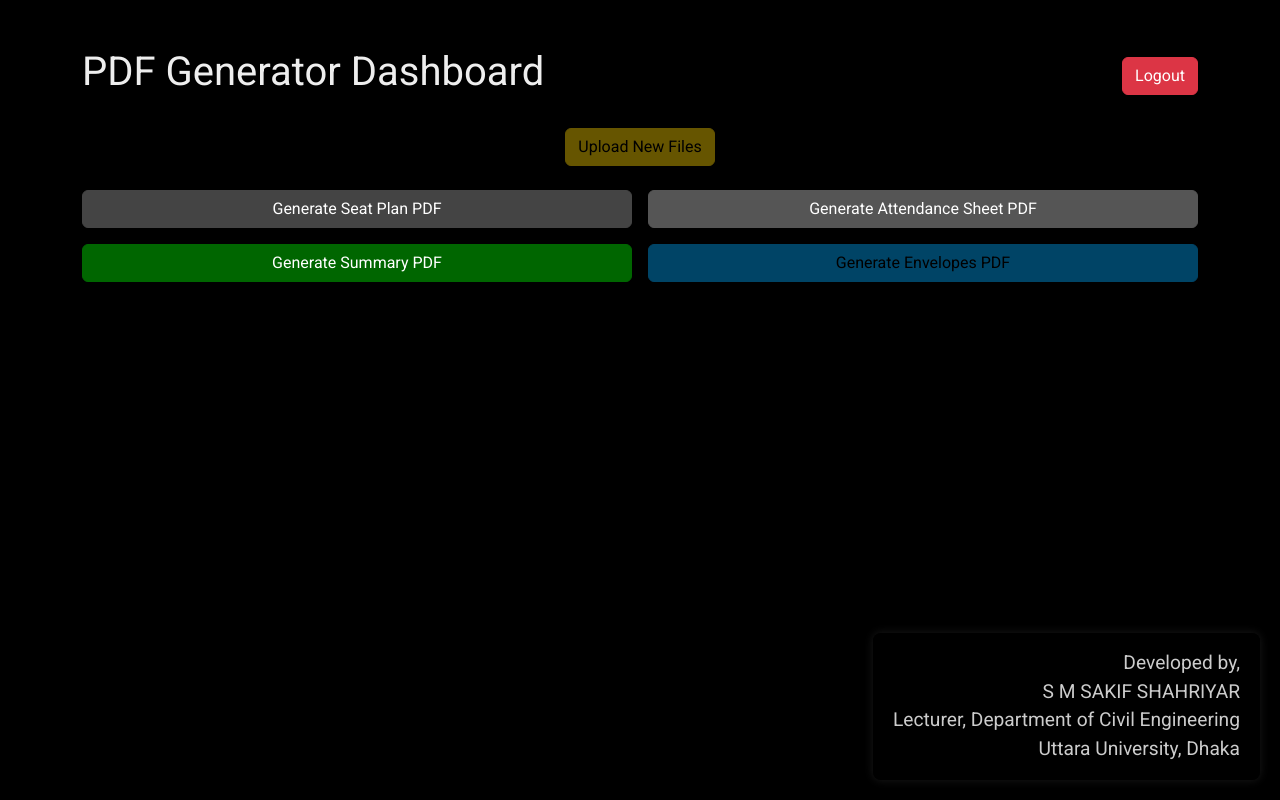
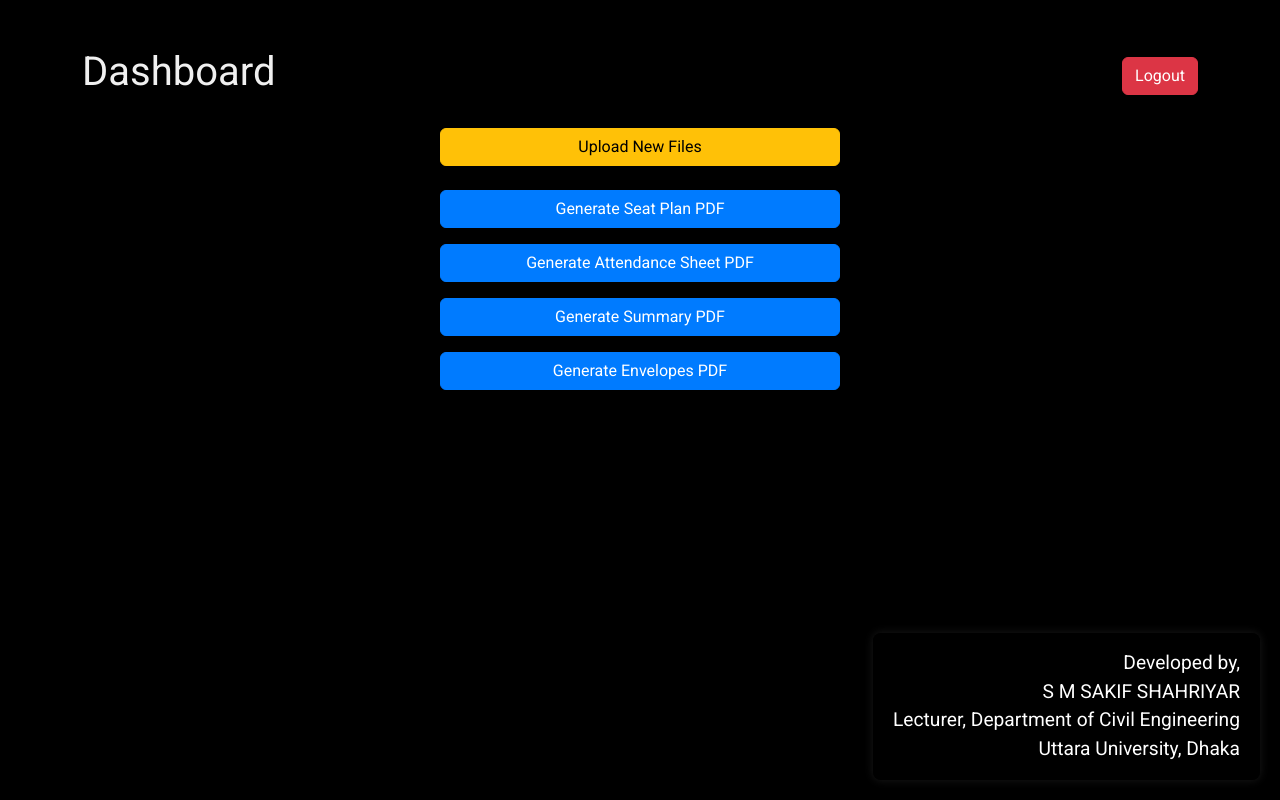
Before and after one commit to SMSakifShahriyar/seatplan_webapp, a Flask app: page /dashboard in a window 1280 px wide. Run offline with Flask 2, Linux system fonts and the light colour scheme; the visitor is signed in with stand-in values (Sample User, id 1).

Commit message:
Update templates with super posh dark theme design

```diff
--- a/templates/base.html
+++ b/templates/base.html
@@ -3,81 +3,53 @@
 <head>
   <meta charset="UTF-8">
   <title>{% block title %}PDF Generator{% endblock %}</title>
-  <!-- Bootstrap CSS (Using Dark theme customization via custom CSS) -->
+  <!-- Bootstrap CSS -->
   <link href="https://cdn.jsdelivr.net/npm/bootstrap@5.3.0/dist/css/bootstrap.min.css" rel="stylesheet">
   <!-- Google Fonts: Roboto -->
   <link href="https://fonts.googleapis.com/css2?family=Roboto:wght@300;400;500&display=swap" rel="stylesheet">
   <style>
-    /* Global dark theme styling */
+    /* Global Dark Theme */
     body {
-      background-color: #000;
-      color: #eee;
+      background-color: #000;  /* Pure black background */
+      color: #f0f0f0;          /* Light text */
       font-family: 'Roboto', sans-serif;
       margin: 0;
-      padding-bottom: 120px; /* for footer space */
+      padding-bottom: 120px;   /* Reserve space for footer */
     }
     a {
-      color: #66afe9;
+      color: #66b0ff;
       text-decoration: none;
     }
     a:hover {
-      color: #99ccff;
+      color: #88caff;
       text-decoration: underline;
     }
     .card {
       background-color: #111;
       border: none;
       border-radius: 10px;
-      box-shadow: 0 0 15px rgba(255, 255, 255, 0.1);
+      box-shadow: 0 0 15px rgba(255,255,255,0.1);
+      color: #f0f0f0;
     }
     .form-control {
       background-color: #222;
       border: 1px solid #444;
-      color: #eee;
+      color: #f0f0f0;
     }
     .form-control::placeholder {
       color: #888;
     }
-    .btn-primary {
-      background-color: #444;
-      border-color: #444;
+    /* Use a consistent button style for all actions */
+    .btn-custom {
+      background-color: #007bff;
+      border-color: #007bff;
+      color: #fff;
     }
-    .btn-primary:hover {
-      background-color: #555;
-      border-color: #555;
+    .btn-custom:hover {
+      background-color: #006ae6;
+      border-color: #006ae6;
     }
-    .btn-secondary {
-      background-color: #555;
-      border-color: #555;
-    }
-    .btn-secondary:hover {
-      background-color: #666;
-      border-color: #666;
-    }
-    .btn-success {
-      background-color: #006600;
-      border-color: #006600;
-    }
-    .btn-success:hover {
-      background-color: #007700;
-      border-color: #007700;
-    }
-    .btn-info {
-      background-color: #004466;
-      border-color: #004466;
-    }
-    .btn-info:hover {
-      background-color: #005577;
-      border-color: #005577;
-    }
-    .btn-warning {
-      background-color: #665500;
-      border-color: #665500;
-    }
-    .btn-warning:hover {
-      background-color: #776600;
-      border-color: #776600;
-    }
+    /* Footer styling */
     .footer {
       position: fixed;
       bottom: 20px;
@@ -87,7 +59,7 @@
       border-radius: 8px;
       box-shadow: 0 0 10px rgba(255,255,255,0.1);
       font-size: 1.2rem;
-      color: #ccc;
+      color: #fff;
       text-align: right;
     }
   </style>
@@ -101,6 +73,7 @@
     Lecturer, Department of Civil Engineering<br>
     Uttara University, Dhaka
   </div>
+  <!-- Bootstrap Bundle with Popper -->
   <script src="https://cdn.jsdelivr.net/npm/bootstrap@5.3.0/dist/js/bootstrap.bundle.min.js"></script>
   {% block scripts %}{% endblock %}
 </body>
--- a/templates/dashboard.html
+++ b/templates/dashboard.html
@@ -3,25 +3,17 @@
 {% block content %}
 <div class="container mt-5">
   <div class="d-flex justify-content-between align-items-center mb-4">
-    <h1 style="font-weight: 400;">PDF Generator Dashboard</h1>
+    <h1 style="font-weight: 400;">Dashboard</h1>
     <a href="{{ url_for('logout') }}" class="btn btn-danger">Logout</a>
   </div>
-  <div class="text-center mb-4">
-    <a href="{{ url_for('upload_files') }}" class="btn btn-warning">Upload New Files</a>
+  <div class="mb-4 text-center">
+    <a href="{{ url_for('upload_files') }}" class="btn btn-warning w-100" style="max-width: 400px;">Upload New Files</a>
   </div>
-  <div class="row g-3">
-    <div class="col-md-6">
-      <a href="{{ url_for('generate_seat_plan_pdf') }}" class="btn btn-primary w-100">Generate Seat Plan PDF</a>
-    </div>
-    <div class="col-md-6">
-      <a href="{{ url_for('generate_attendance_pdf') }}" class="btn btn-secondary w-100">Generate Attendance Sheet PDF</a>
-    </div>
-    <div class="col-md-6">
-      <a href="{{ url_for('generate_summary_pdf_route') }}" class="btn btn-success w-100">Generate Summary PDF</a>
-    </div>
-    <div class="col-md-6">
-      <a href="{{ url_for('generate_envelopes_pdf_route') }}" class="btn btn-info w-100">Generate Envelopes PDF</a>
-    </div>
+  <div class="d-grid gap-3" style="max-width: 400px; margin: 0 auto;">
+    <a href="{{ url_for('generate_seat_plan_pdf') }}" class="btn btn-custom">Generate Seat Plan PDF</a>
+    <a href="{{ url_for('generate_attendance_pdf') }}" class="btn btn-custom">Generate Attendance Sheet PDF</a>
+    <a href="{{ url_for('generate_summary_pdf_route') }}" class="btn btn-custom">Generate Summary PDF</a>
+    <a href="{{ url_for('generate_envelopes_pdf_route') }}" class="btn btn-custom">Generate Envelopes PDF</a>
   </div>
 </div>
 {% endblock %}
--- a/templates/login.html
+++ b/templates/login.html
@@ -2,7 +2,7 @@
 {% block title %}Login - PDF Generator{% endblock %}
 {% block content %}
 <div class="container d-flex align-items-center justify-content-center" style="min-height: 100vh;">
-  <div class="card p-4">
+  <div class="card p-4" style="width: 400px;">
     <h2 class="text-center mb-4" style="font-weight: 500;">Login</h2>
     {% with messages = get_flashed_messages() %}
       {% if messages %}
@@ -22,7 +22,7 @@
         <label for="password" class="form-label">Password</label>
         <input type="password" name="password" id="password" class="form-control" placeholder="Enter your password" required>
       </div>
-      <button type="submit" class="btn btn-primary w-100">Login</button>
+      <button type="submit" class="btn btn-custom w-100">Login</button>
     </form>
   </div>
 </div>
```
Also changed, not shown: templates/attendance_form.html (+3 -4 lines), templates/envelopes_form.html (+3 -4 lines), templates/seat_plan_form.html (+3 -4 lines), templates/summary_form.html (+3 -4 lines).
